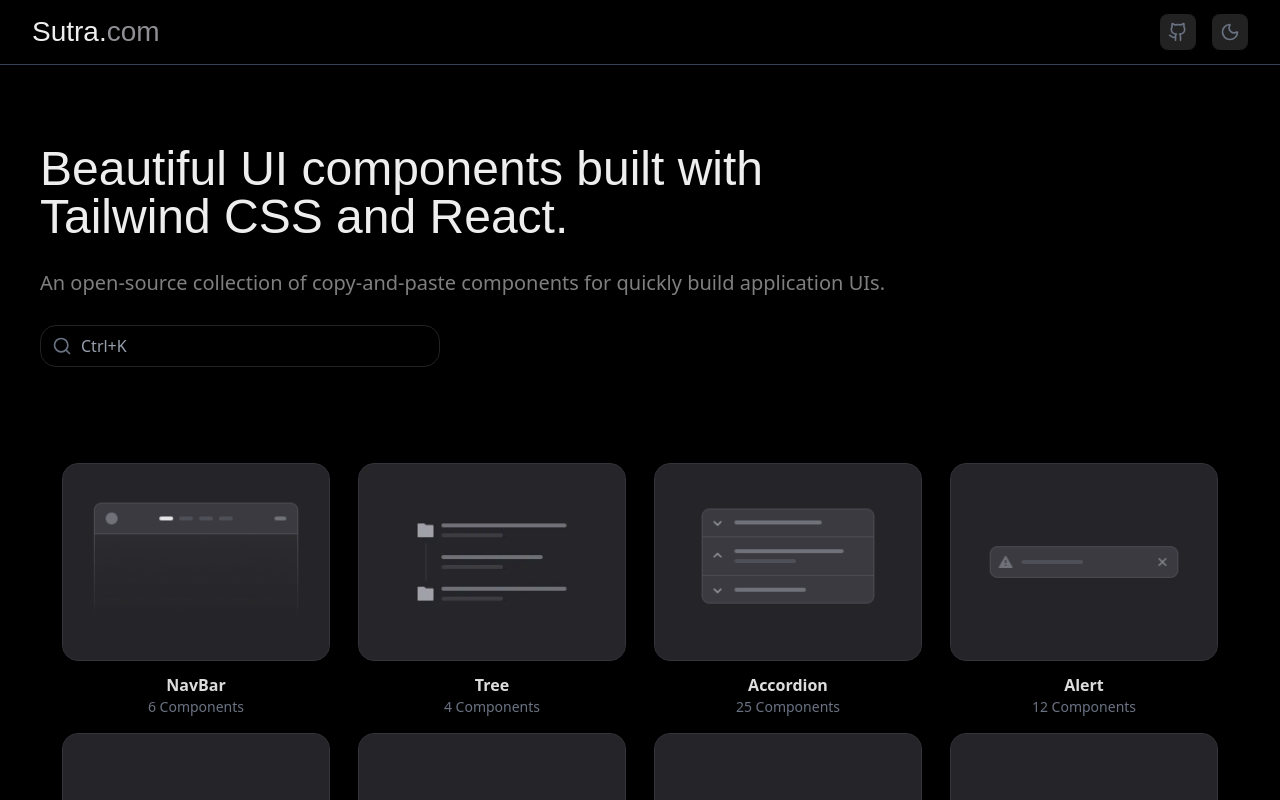
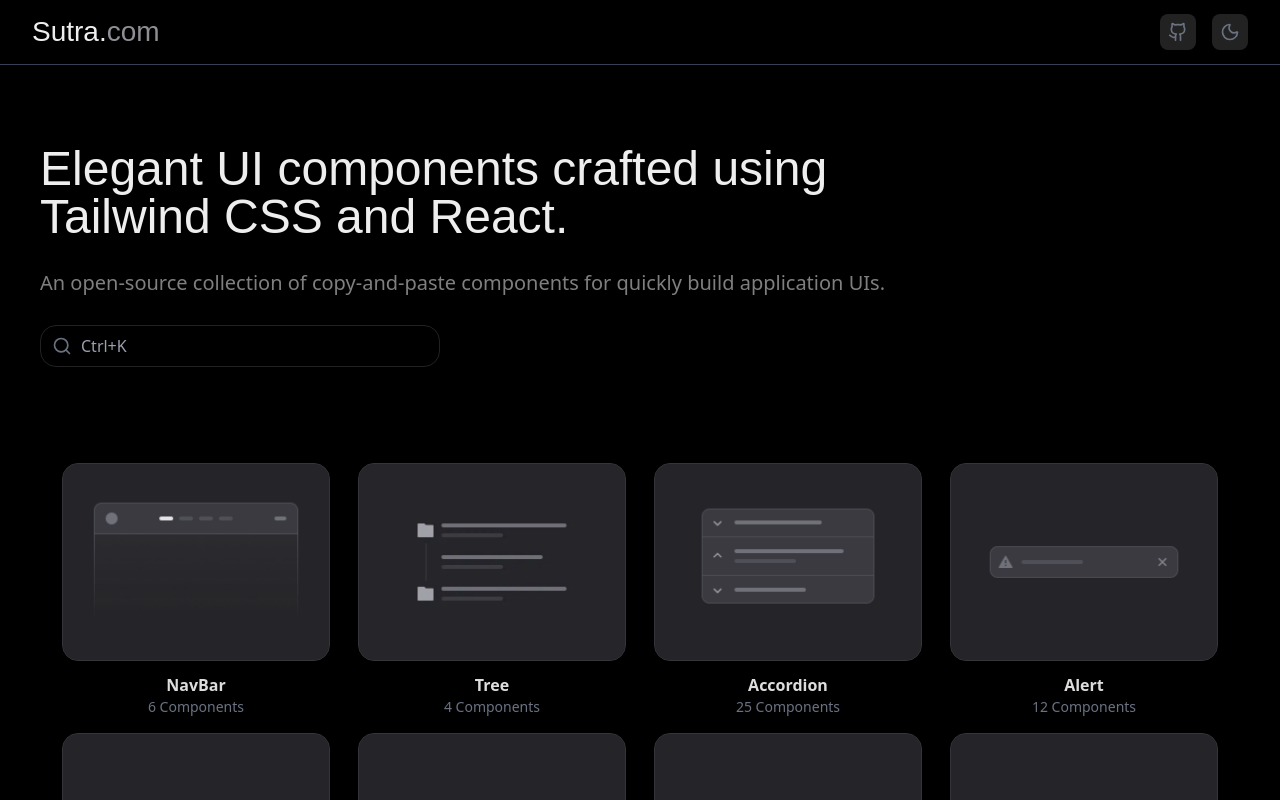
Before and after one commit to MOHIT-GITHUB-18/sutra.com-ui, a React (Vite) app: page / in a window 1280 px wide. Built offline with nearby package versions, Linux system fonts and the light colour scheme; a web font is replaced by a local one.

Commit message:
change heading

```diff
--- a/src/components/Home.jsx
+++ b/src/components/Home.jsx
@@ -172,7 +172,7 @@ export default function Navbar({ isDark, toggleTheme }) {
       <div className="main p-10 flex flex-col">
         <div className="main-content mb-20">
           <h1 className="text-5xl mt-10 beautiful  font-semibold w-[70%]">
-            Beautiful UI components built with Tailwind CSS and React.
+            Elegant UI components crafted using Tailwind CSS and React.
           </h1>
 
           <p
```
